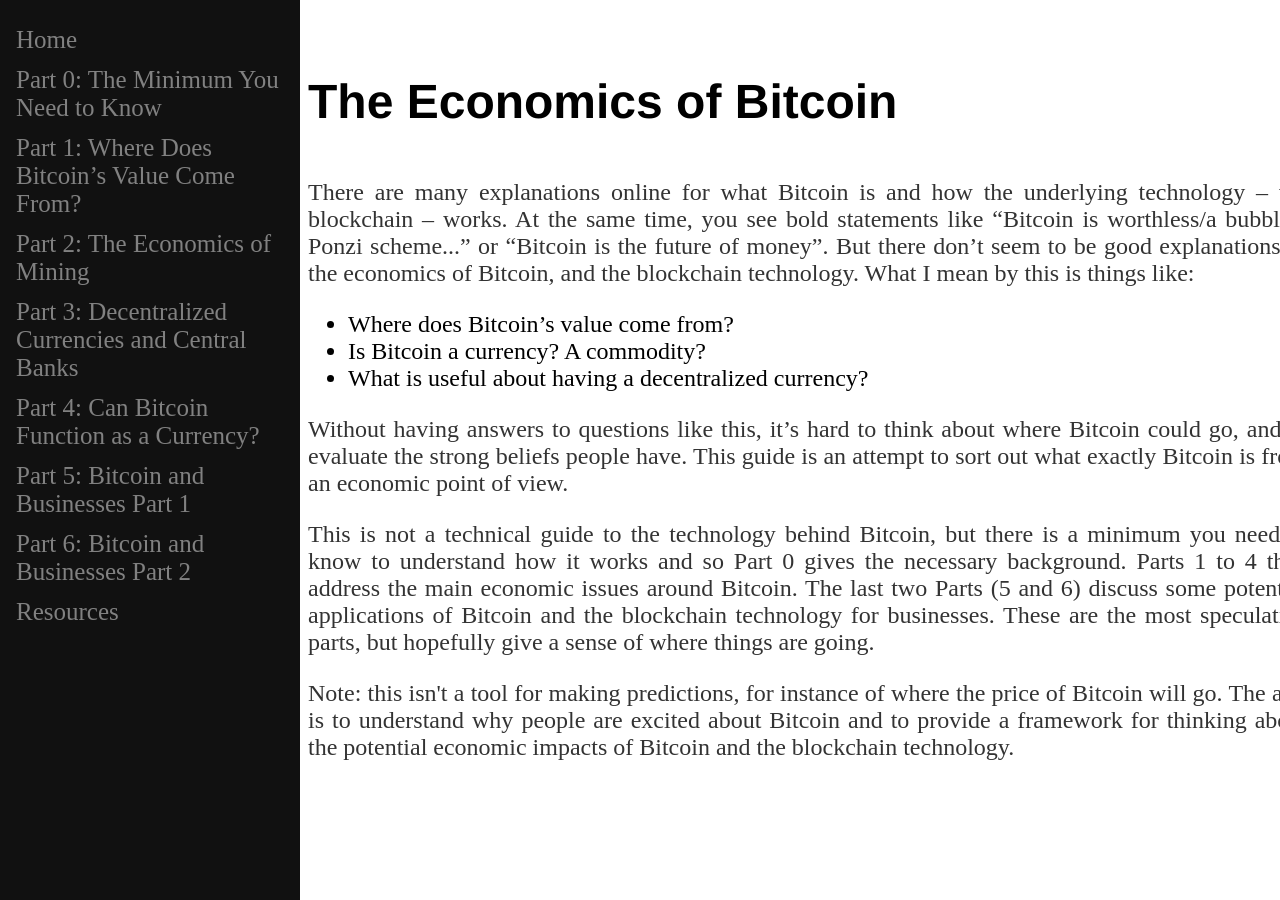
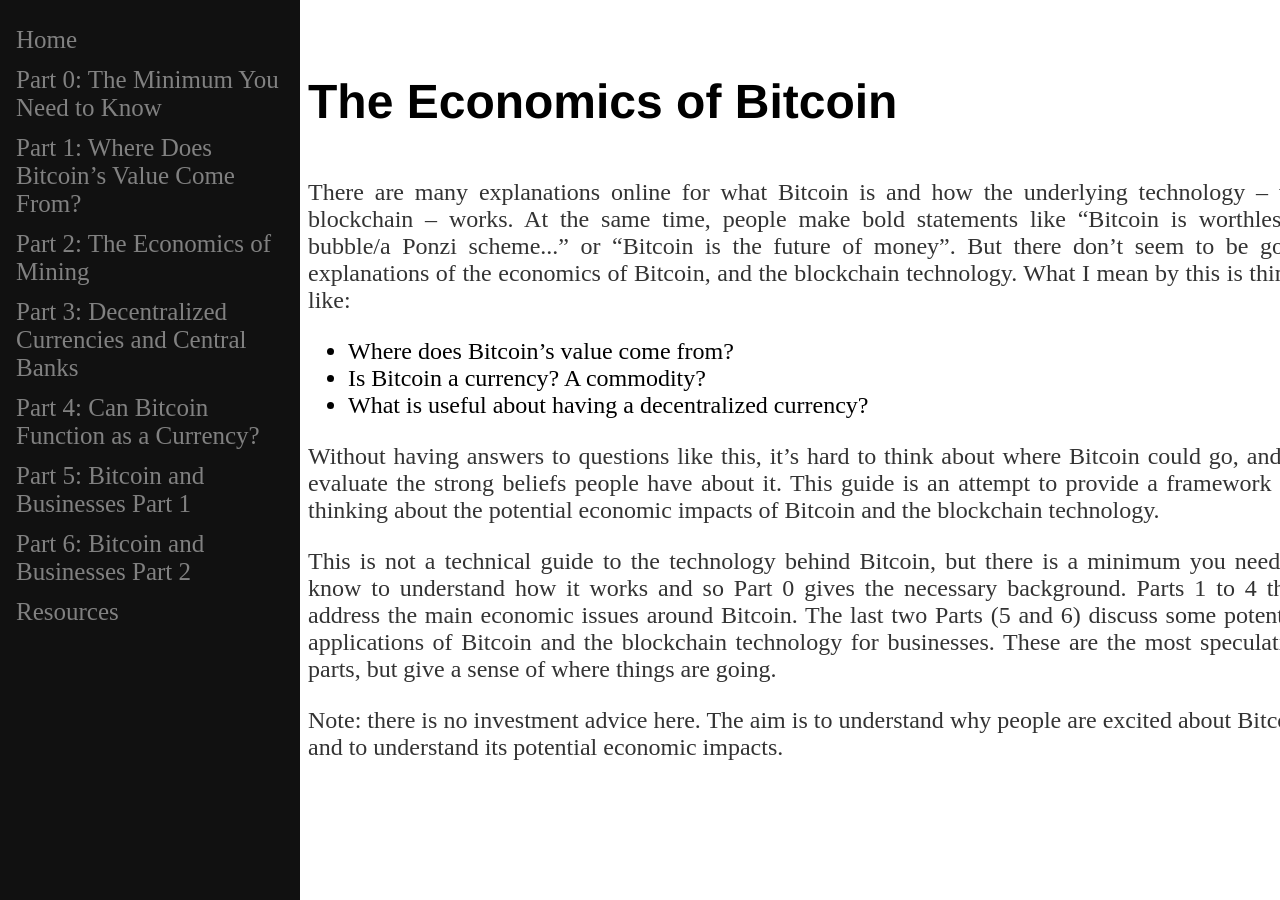
Before and after one commit to fylobc/fylobc.github.io, a Jekyll site: the page built from index.html, in a window 1280 px wide. Built offline with Jekyll 4.4.1, drawn with Linux system fonts in a browser that asks for light colours.

Commit message:
Edited index

```diff
--- a/index.html
+++ b/index.html
@@ -27,7 +27,7 @@
 
 <br>
 
-	<p class="ex"><font size = 5>There are many explanations online for what Bitcoin is and how the underlying technology – the blockchain – works. At the same time, you see bold statements like “Bitcoin is worthless/a bubble/a Ponzi scheme...” or “Bitcoin is the future of money”. But there don’t seem to be good explanations of the economics of Bitcoin, and the blockchain technology. What I mean by this is things like:
+	<p class="ex"><font size = 5>There are many explanations online for what Bitcoin is and how the underlying technology – the blockchain – works. At the same time, people make bold statements like “Bitcoin is worthless/a bubble/a Ponzi scheme...” or “Bitcoin is the future of money”. But there don’t seem to be good explanations of the economics of Bitcoin, and the blockchain technology. What I mean by this is things like:
 <ul>
   <li>Where does Bitcoin’s value come from?</li>
   <li>Is Bitcoin a currency? A commodity?</li>
@@ -35,11 +35,11 @@
 </ul>
 </p>
 
-	<p class="ex"><font size = 5>Without having answers to questions like this, it’s hard to think about where Bitcoin could go, and to evaluate the strong beliefs people have. This guide is an attempt to sort out what exactly Bitcoin is from an economic point of view.</p>
+	<p class="ex"><font size = 5>Without having answers to questions like this, it’s hard to think about where Bitcoin could go, and to evaluate the strong beliefs people have about it. This guide is an attempt to provide a framework for thinking about the potential economic impacts of Bitcoin and the blockchain technology.</p>
 
-	<p class="ex"><font size = 5>This is not a technical guide to the technology behind Bitcoin, but there is a minimum you need to know to understand how it works and so Part 0 gives the necessary background. Parts 1 to 4 then address the main economic issues around Bitcoin. The last two Parts (5 and 6) discuss some potential applications of Bitcoin and the blockchain technology for businesses. These are the most speculative parts, but hopefully give a sense of where things are going.</p>
+	<p class="ex"><font size = 5>This is not a technical guide to the technology behind Bitcoin, but there is a minimum you need to know to understand how it works and so Part 0 gives the necessary background. Parts 1 to 4 then address the main economic issues around Bitcoin. The last two Parts (5 and 6) discuss some potential applications of Bitcoin and the blockchain technology for businesses. These are the most speculative parts, but give a sense of where things are going.</p>
 
-	<p class="ex"><font size = 5>Note: this isn't a tool for making predictions, for instance of where the price of Bitcoin will go. The aim is to understand why people are excited about Bitcoin and to provide a framework for thinking about the potential economic impacts of Bitcoin and the blockchain technology.</p>
+	<p class="ex"><font size = 5>Note: there is no investment advice here. The aim is to understand why people are excited about Bitcoin and to understand its potential economic impacts.</p>
 
 
 <br2>
```
